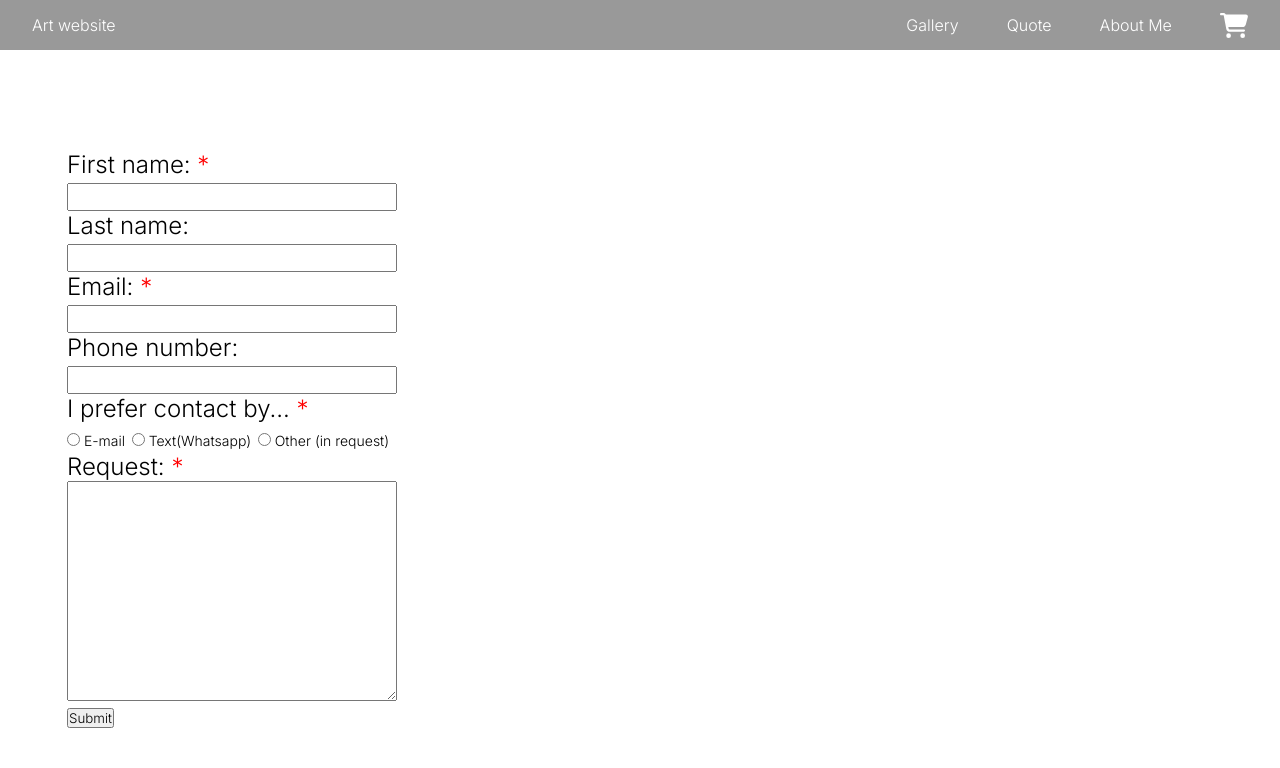
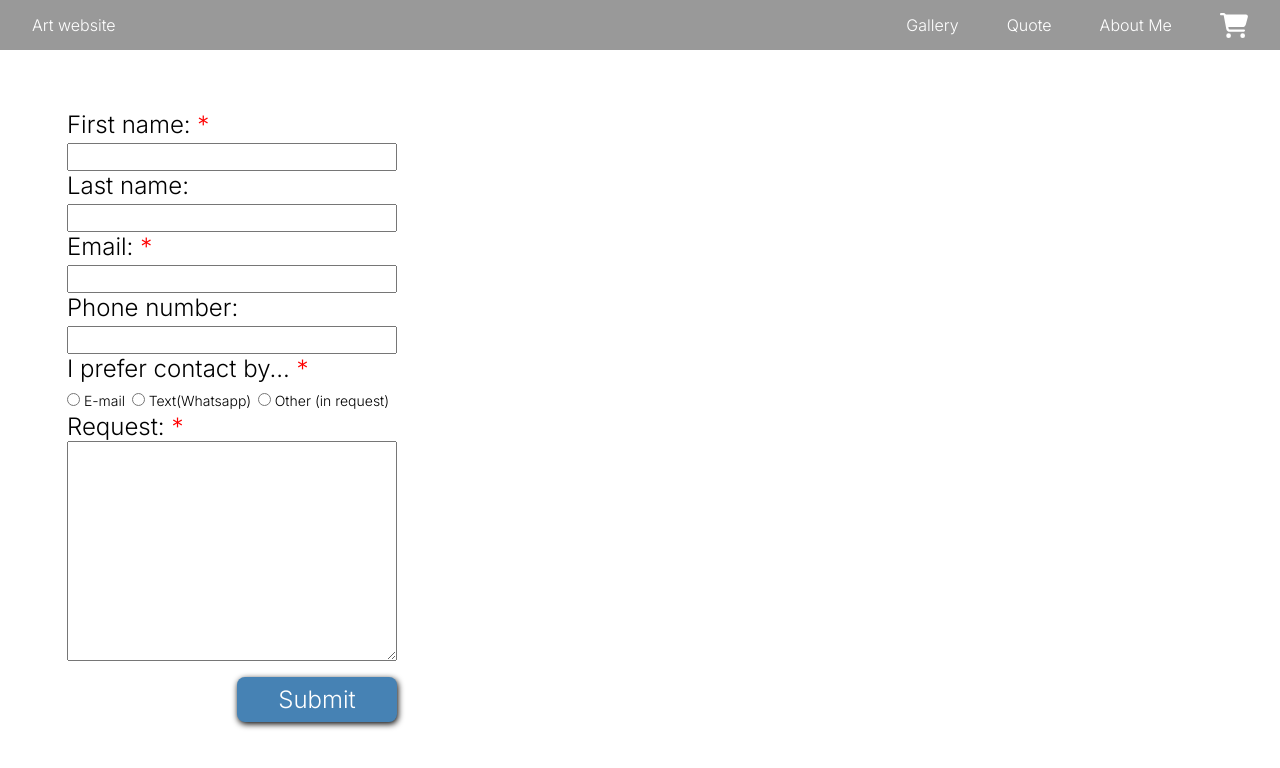
Before and after one commit to timre13/art-webshop, a SvelteKit app: page /quote in a window 1280 px wide. Shown: the top 768 px of the page. Built offline with nearby package versions, Linux system fonts and the light colour scheme.

Commit message:
Finished form

```diff
--- a/src/routes/quote/+page.svelte
+++ b/src/routes/quote/+page.svelte
@@ -1,3 +1,7 @@
+<script>
+    import FancyButton from "../../components/FancyButton.svelte";
+
+</script>
 <div>
     <form action="POST">
         <label>
@@ -47,9 +51,11 @@
             <textarea class="inpf" name="request" style="height: 220px;"></textarea>
         </label>
         <br>
-        <button class="fancy-button" type="submit">
-            Submit
-        </button>
+        <div class="submitDiv">
+            <FancyButton callback={() => {
+                console.log("Submitted quote");
+            }}>Submit</FancyButton>
+        </div>
     </form>
 </div>
 <style>
@@ -61,12 +67,17 @@
     }
     form{
         margin-left: 67px;
-        margin-top: 100px;
+        margin-top: 60px;
+        text-align: left;
     }
     .inpf{
         height: 28px;
         width: 330px;
     }
+    .submitDiv{
+        margin-top: 10px;
+        margin-left: 170px;
+    }
 
 
 </style>
```
